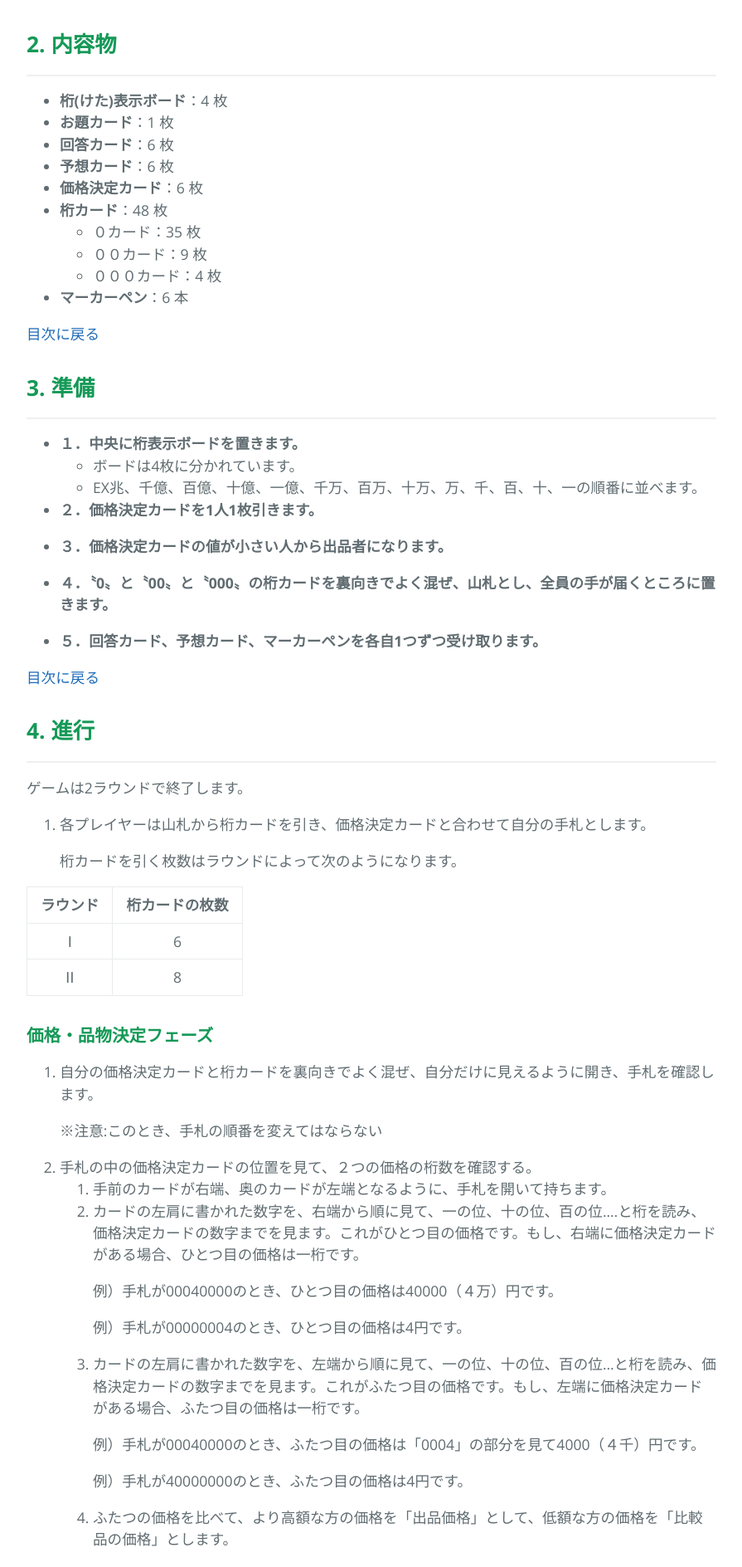
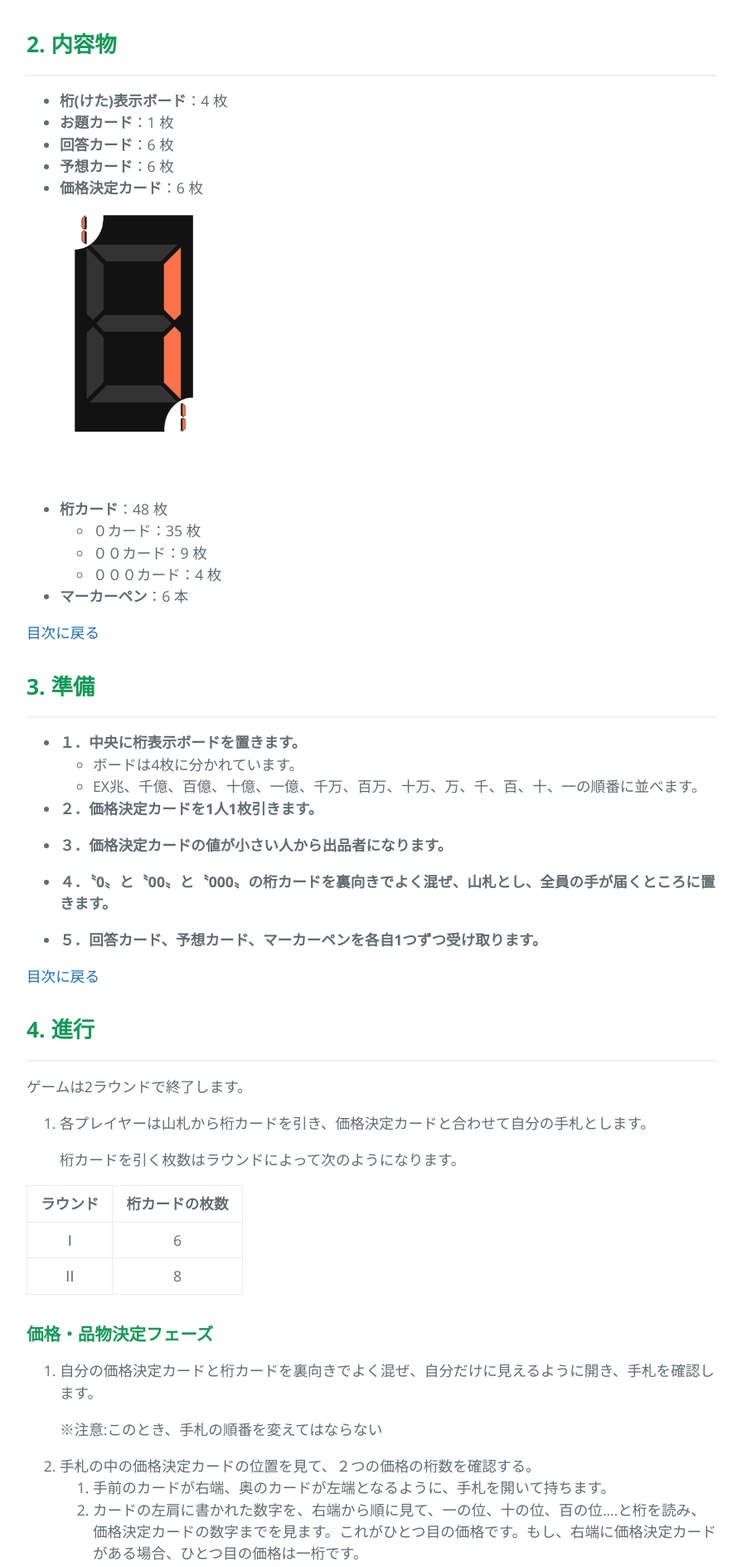
Before and after one commit to kimberleyyyyy/sbc_bg_kim, a Jekyll site: the page built from _games/open-the-price.md, in a window 1280 px wide. Shown: the part 1241-3129 px from the top of the page at 83% size, without its empty margins (192-1087 px from the left). Built offline with Jekyll 4.4.1, drawn with Linux system fonts in a browser that asks for light colours.

Commit message:
価格決定カード１追加確認

```diff
--- a/_games/open-the-price.md
+++ b/_games/open-the-price.md
@@ -52,6 +52,9 @@ lang: ja
 - **回答カード**：6 枚
 - **予想カード**：6 枚
 - **価格決定カード**：6 枚
+  <div class="img-container">
+    <img src="{{site.baseurl}}/assets/img/価格決定カード１.png" alt="価格決定カード１">
+  </div>
 - **桁カード**：48 枚
   - ０カード：35 枚
   - ００カード：9 枚
```
